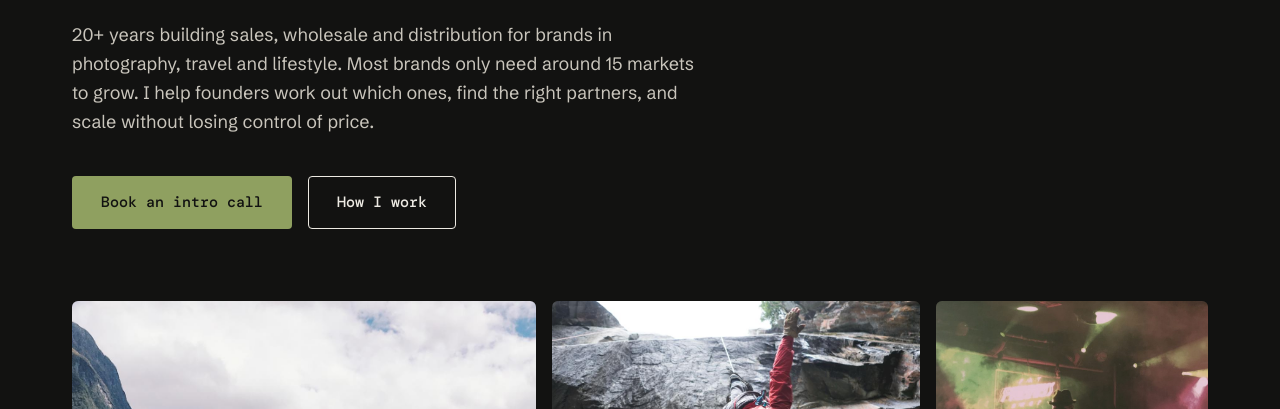
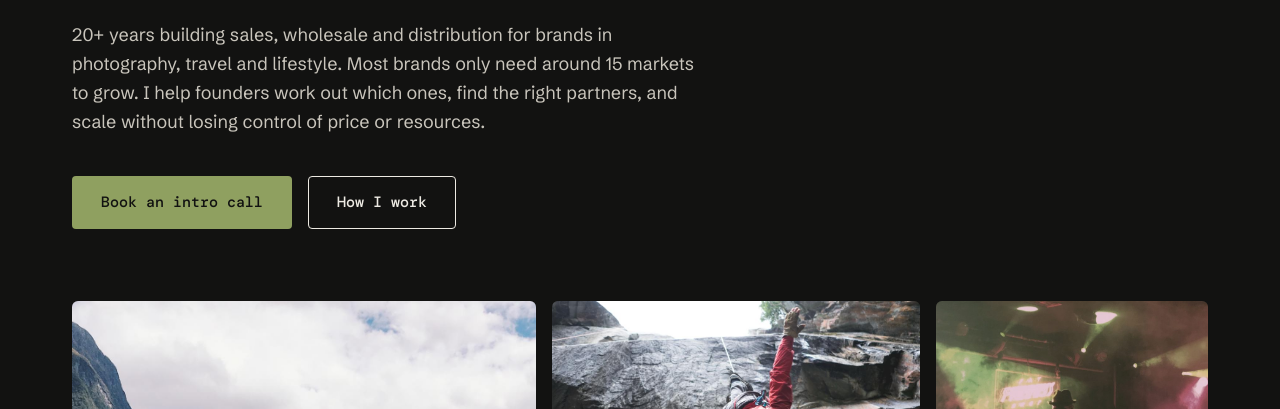
Before and after one commit to bexhayes/throughline-site, a plain HTML site: page index.html in a window 1280 px wide. Shown: the part 391-800 px from the top of the page. Drawn offline with nearby package versions, Linux system fonts and the light colour scheme.

Commit message:
Hero intro: add 'or resources'
Co-Authored-By: Claude Opus 5.5 <noreply@anthropic.com>
Claude-Session: https://claude.ai/code/session_01AmGfSpbaoMdJemTXeUSDX2

```diff
--- a/index.html
+++ b/index.html
@@ -190,7 +190,7 @@ figure{margin:0}
   <div class="wrap">
     <p class="label">Luke Roberts, commercial advisory</p>
     <h1>Getting consumer brands from launch to shelf, <em>in the markets that matter.</em></h1>
-    <p class="body intro">20+ years building sales, wholesale and distribution for brands in photography, travel and lifestyle. Most brands only need around 15 markets to grow. I help founders work out which ones, find the right partners, and scale without losing control of price.</p>
+    <p class="body intro">20+ years building sales, wholesale and distribution for brands in photography, travel and lifestyle. Most brands only need around 15 markets to grow. I help founders work out which ones, find the right partners, and scale without losing control of price or resources.</p>
     <div class="actions">
       <a href="#contact" class="btn btn-primary">Book an intro call</a>
       <a href="#work" class="btn btn-ghost">How I work</a>
```
